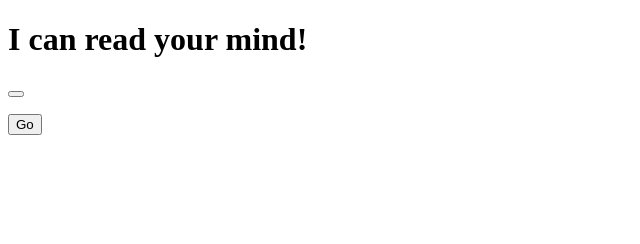
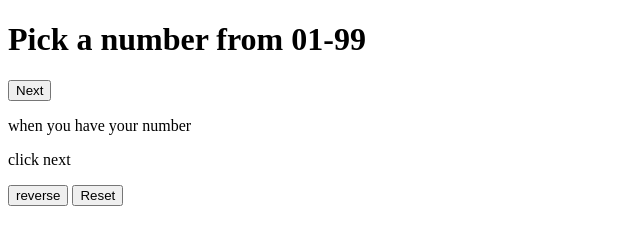
Before and after one commit to BellowingButcher/mindReader, a plain HTML site: page index.html in a window 1280 px wide. Both pictures are taken after a click on the button 16 px from the left and 93 px from the top of the page. Shown: the whole page, without its empty margins (0-640 px from the left). Drawn offline with Linux system fonts and the light colour scheme.

Commit message:
BUTTONS ARE WORKING

```diff
--- a/index.html
+++ b/index.html
@@ -12,6 +12,7 @@
         <p id="hlpText">helperText</p>
         <p id="dirText">directionText</p>
         <button id="goBtn">goButton</button>
+        <button id="resetButton">Reset</button>
     <script src="main.js"></script>
     </body>
 </html>
--- a/main.js
+++ b/main.js
@@ -10,6 +10,7 @@ const directerText = document.getElementById('dirText');
 //declare variable for go button
 const goButton = document.getElementById('goBtn');
 //declare array of page objects
+const resetButton = document.getElementById('resetButton');
 
 
 let state = {
@@ -21,6 +22,7 @@ let state = {
             helpText:''/*(hidden)*/,
             directText:''/*(hidden)*/,
             goBtn: 'Go'/*nextPage functionality*/,
+            resetButton: 'reset'
         },
         {
             headerText: 'Pick a number from 01-99',
@@ -28,34 +30,39 @@ let state = {
             helpText:'when you have your number',
             directText:'click next',
             goBtn: 'reverse'/*reset icon*/,
+            resetButton: 'reset'
         },
         {
             headerText:'Add both digits together to get a new number',
             nextBtn: 'Next' /*nextPage functionality*/,
             helpText:'ex: 14 is 1 + 4 = 5',
             directText:'click next to proceed',
-            goBtn: 'reverse'/*reset icon*/
+            goBtn: 'reverse'/*reset icon*/,
+            resetButton: 'reset'
         },
         {
             headerText:'Subtract your new number from the original number',
             nextBtn: 'Next'/*nextPage functionality*/,
             helpText:'Ex: 14 - 5 = 9',
             directText:'click next to proceed',
-            goBtn: 'reverse'/*reset icon*/
+            goBtn: 'reverse'/*reset icon*/,
+            resetButton: 'reset'
         },
         {
             headerText: ''/*array of randomized symbols with matched numbers*/,
             nextBtn: 'Reveal' /*nextPage functionality*/,
             helpText:'Find your new number.',
             directText:'Note the symbol beside the number then click reveal',
-            goBtn: 'reverse'/*reset icon*/
+            goBtn: 'reverse'/*reset icon*/,
+            reset: 'reset'
         },
         {
             headerText: '' /*the & symbol*/,
             nextBtn: ''/*hidden*/,
             helpText:'Your symbol is:',
             directText:'&',
-            goBtn: 'reverse'/*reset icon*/
+            goBtn: 'reverse'/*reset icon*/,
+            resetButton: 'reset'
         }
     ],
 }
@@ -94,22 +101,34 @@ function nextPage () {
     // =========
 
     // Set textcontent of headerText to state.pages[0].headerText
-    headText.textContent = state.pages[pageNumber].headerText;
+    headText.textContent = state.pages[state.currentPage].headerText;
     // Set nextBtn text to state.pages[0].nextBtn text
-    nextButton.textContent = state.pages[pageNumber].nextBtn;
+    nextButton.textContent = state.pages[state.currentPage].nextBtn;
     // Set helpText to state.pages[0].helpText
-    helperText.textContent = state.pages[pageNumber].helpText;
+    helperText.textContent = state.pages[state.currentPage].helpText;
     // Set directText to state.pages[0].helpText
-    directerText.textContent = state.pages[pageNumber].directText;
+    directerText.textContent = state.pages[state.currentPage].directText;
     // Set goBtn text to state.pages[0].goBtn text
-    goButton.textContent = state.pages[pageNumber].goBtn;
+    goButton.textContent = state.pages[state.currentPage].goBtn;
 
     }
     function previousPage () {
-        //change state of page to the previous state
+        state.currentPage -= 1;
+            // Set textcontent of headerText to state.pages[0].headerText
+    headText.textContent = state.pages[state.currentPage].headerText;
+    // Set nextBtn text to state.pages[0].nextBtn text
+    nextButton.textContent = state.pages[state.currentPage].nextBtn;
+    // Set helpText to state.pages[0].helpText
+    helperText.textContent = state.pages[state.currentPage].helpText;
+    // Set directText to state.pages[0].helpText
+    directerText.textContent = state.pages[state.currentPage].directText;
+    // Set goBtn text to state.pages[0].goBtn text
+    goButton.textContent = state.pages[state.currentPage].goBtn;
+
+        /*change state of page to the previous state
         headText.textContent = 'previous text';
         helperText.textContent = 'previous text';
-        directerText.textContent = 'previous text';
+        directerText.textContent = 'previous text';*/
     }
     //eventlistener to initialize page[0]
     document.addEventListener('DOMContentLoaded', () => {ogPage()});
@@ -131,3 +150,4 @@ function nextPage () {
             return;
         }
     });
+    resetButton.addEventListener('click', ogPage);
```
